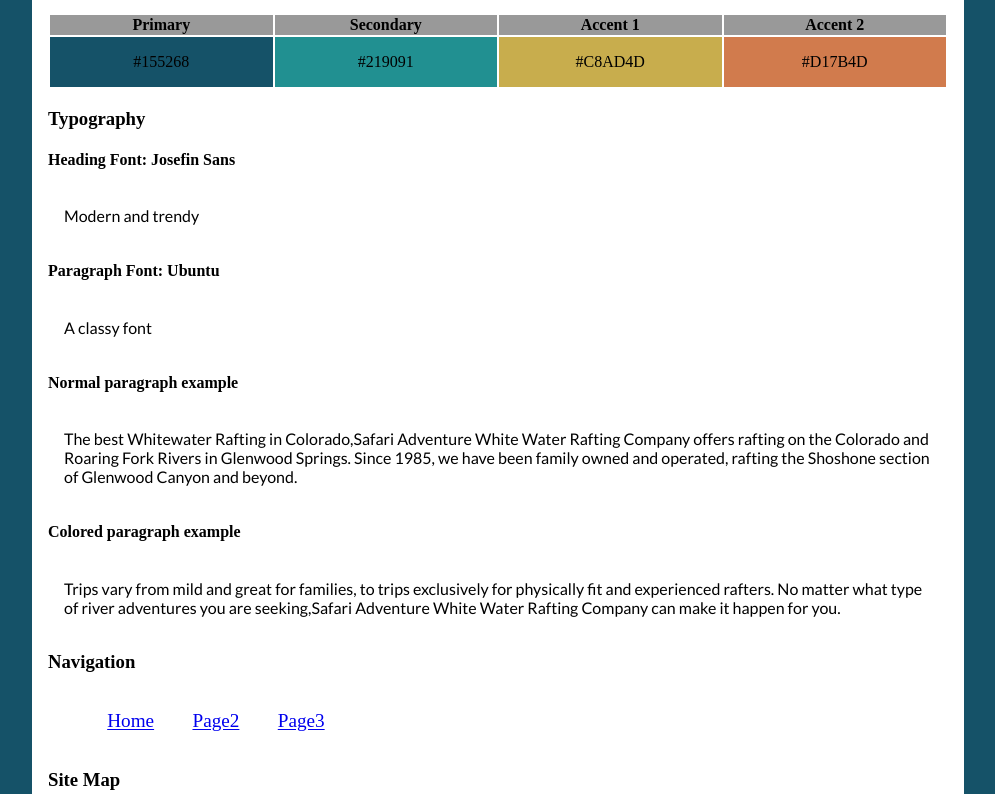
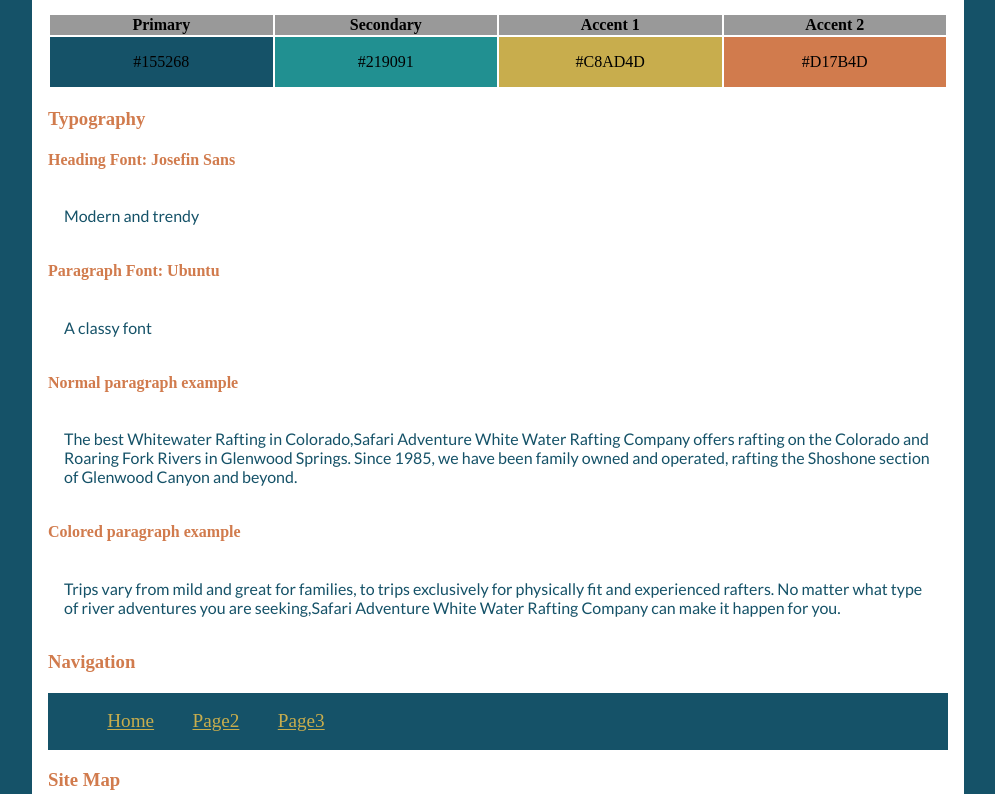
Before and after one commit to peterken1/peterken1.github.io, a plain HTML site: page site-plan.html in a window 1280 px wide. Shown: the part 1017-1811 px from the top of the page, without its empty margins (142-1137 px from the left). Drawn offline with Linux system fonts and the light colour scheme; files that its build step writes are made by us from their sources; a web font is replaced by a local one.

Commit message:
Update site-plan.css

```diff
--- a/site-plan.css
+++ b/site-plan.css
@@ -26,20 +26,20 @@ h4,
 h5,
 h6 {
   font-family: var(--heading-font);
-  color: ;
+  color:#d17b4d;
 }
 header {
   padding: 1em;
   text-align: center;
   color: var(--accent2-color);
-  background-color: ;
+  background-color:#155268;
 }
 header > h1 {
-  color: ;
+  color: #d17b4d;
 }
 p {
   font-family: var(--paragraph-font);
-  color: ;
+  color:#155268;
   padding: 1em;
 }
 .colors {
@@ -68,7 +68,7 @@ p {
   background-color: var(--accent2-color);
 }
 nav {
-  background-color: ;
+  background-color:#155268;
   line-height: 3em;
   text-align: center;
   font-size: 1.2em;
@@ -83,9 +83,9 @@ nav a {
 }
 nav a:link,
 nav a:visited {
-  color: ;
+  color:#c8ad4d;
 }
 nav a:hover {
-  color: ;
-  background-color: ;
+  color:#c8ad4d ;
+  background-color:#155268;
 }
```
